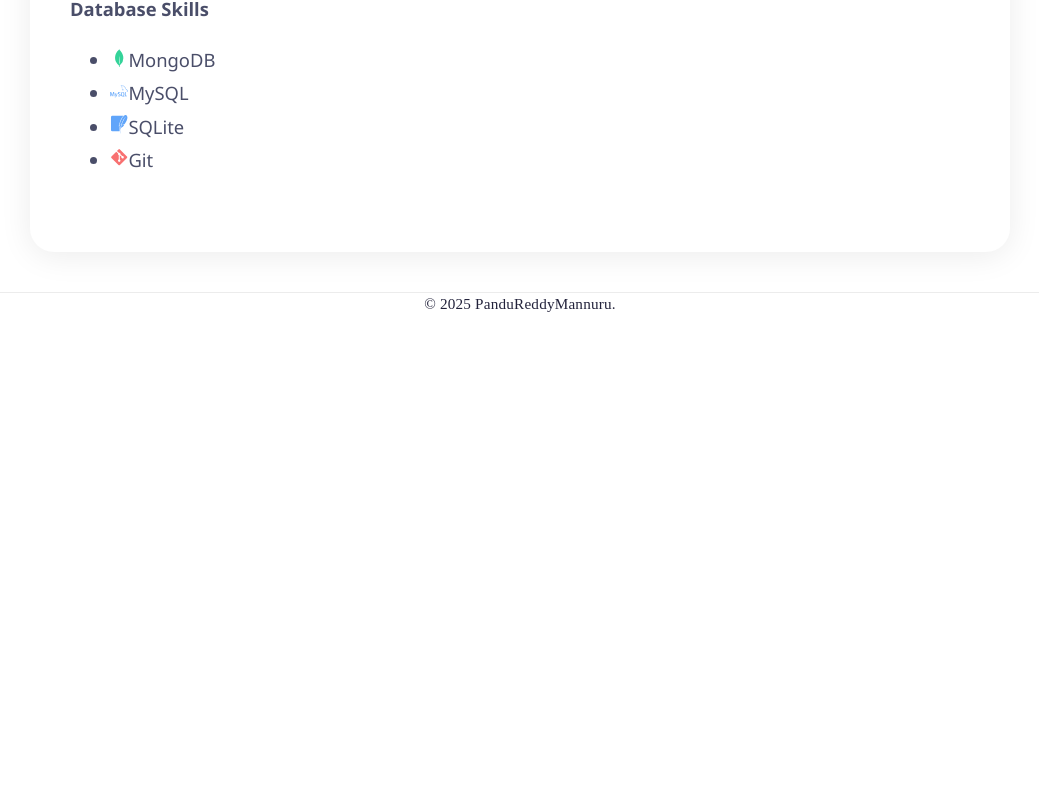
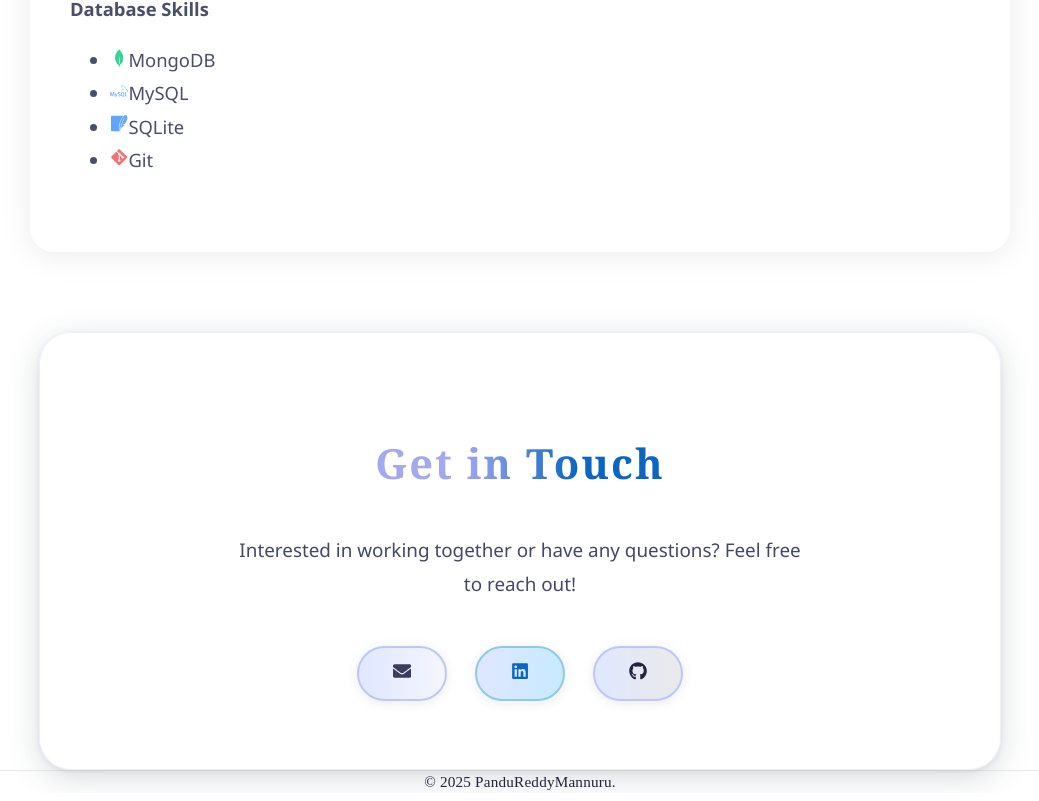
Before and after one commit to PanduReddyMannuru/Portifolio, a React (Vite) app: page / in a window 1280 px wide. Shown: the part 1821-2622 px from the top of the page, without its empty margins (128-1167 px from the left). Before the commit the page ends 2144 px from the top, so only its background shows below. Built offline with nearby package versions, Linux system fonts and the light colour scheme.

Commit message:
modified

```diff
--- /dev/null
+++ b/src/components/Connect.jsx
@@ -0,0 +1,34 @@
+import React from 'react';
+import { FaEnvelope, FaLinkedin, FaGithub } from 'react-icons/fa';
+import '../styles/Connect.css';
+
+const Connect = () => {
+    return (
+        <section id="connect" className="connect-section">
+            <h2 className="connect-heading">Get in Touch</h2>
+            <p className="connect-text">
+                Interested in working together or have any questions? Feel free to reach out!
+            </p>
+            <div className="connect-links">
+            <a href="mailto:your.email@example.com" className="connect-link email" aria-label="Email">
+                <span className="icon-rect">
+                    <FaEnvelope />
+                </span>
+            </a>
+            <a href="https://www.linkedin.com/in/yourprofile" target="_blank" rel="noopener noreferrer" className="connect-link linkedin" aria-label="LinkedIn">
+                <span className="icon-rect">
+                    <FaLinkedin />
+                </span>
+            </a>
+            <a href="https://github.com/yourusername" target="_blank" rel="noopener noreferrer" className="connect-link github" aria-label="GitHub">
+                <span className="icon-rect">
+                    <FaGithub />
+                </span>
+            </a>
+
+            </div>
+        </section>
+    );
+};
+
+export default Connect;
--- a/src/components/HomePage.jsx
+++ b/src/components/HomePage.jsx
@@ -1,12 +1,13 @@
 import Home from './Home.jsx'
 import Projects from './Projects.jsx'
 import AboutMe from './AboutMe.jsx'
+import Connect from './Connect.jsx'
 
 const HomePage = () => (
   <>
     <Home />
     <AboutMe />
-
+    <Connect />
   </>
 )
 
--- /dev/null
+++ b/src/styles/Connect.css
@@ -0,0 +1,160 @@
+/* Connect.css - Creative Version */
+
+.connect-section {
+    max-width: 600px;
+    margin: 40px auto 0 ;
+    padding: 68px 180px;
+    background: rgba(255, 255, 255, 0.75);
+    border-radius: 32px;
+    box-shadow: 0 8px 32px #2c3e502e, 0 1.5px 6px rgba(44, 62, 80, 0.08);
+    display: flex;
+    flex-direction: column;
+    align-items: center;
+    backdrop-filter: blur(8px);
+    border: 1.5px solid rgba(163, 168, 240, 0.18);
+    transition: box-shadow 0.4s, transform 0.3s;
+    animation: popIn 0.8s cubic-bezier(.68,-0.55,.27,1.55);
+}
+
+@keyframes popIn {
+    0% { opacity: 0; transform: scale(0.95) translateY(40px);}
+    100% { opacity: 1; transform: scale(1) translateY(0);}
+}
+
+.connect-section:hover {
+    box-shadow: 0 16px 48px rgba(44, 62, 80, 0.22), 0 4px 16px rgba(44, 62, 80, 0.10);
+    transform: translateY(-4px) scale(1.02);
+}
+
+.connect-heading {
+    font-size: 2.6rem;
+    font-weight: 800;
+    color: #23233b;
+    margin-bottom: 16px;
+    letter-spacing: 2px;
+    font-family: 'Georgia', serif;
+    background: linear-gradient(90deg, #a3a8f0 30%, #0a66c2 70%);
+    -webkit-background-clip: text;
+    -webkit-text-fill-color: transparent;
+    background-clip: text;
+}
+
+.connect-text {
+    color: #44476a;
+    font-size: 1.18rem;
+    margin-bottom: 36px;
+    text-align: center;
+    line-height: 1.8;
+    font-family: 'Segoe UI', 'Arial', sans-serif;
+    background: rgba(255,255,255,0.4);
+    border-radius: 12px;
+    padding: 8px 16px;
+}
+
+.connect-links {
+    display: flex;
+    gap: 28px;
+    flex-wrap: wrap;
+    justify-content: center;
+}
+
+.connect-link {
+    display: inline-block;
+    padding: 14px 34px;
+    border-radius: 28px;
+    font-size: 1.13rem;
+    font-weight: 600;
+    text-decoration: none;
+    background: linear-gradient(90deg, #f4f6ff 0%, #e0e7ff 100%);
+    color: #23233b;
+    box-shadow: 0 2px 12px rgba(44, 62, 80, 0.10);
+    transition:
+        background 0.25s,
+        color 0.2s,
+        transform 0.22s,
+        box-shadow 0.22s,
+        border 0.22s;
+    border: 2.5px solid transparent;
+    position: relative;
+    overflow: hidden;
+    z-index: 1;
+}
+
+.connect-link::before {
+    content: "";
+    position: absolute;
+    left: -50%;
+    top: -50%;
+    width: 200%;
+    height: 200%;
+    background: linear-gradient(120deg, #a3a8f0 0%, #0a66c2 100%);
+    opacity: 0;
+    transition: opacity 0.3s;
+    z-index: -1;
+}
+
+.connect-link:hover::before,
+.connect-link:focus::before {
+    opacity: 0.18;
+}
+
+.connect-link:hover,
+.connect-link:focus {
+    background: linear-gradient(90deg, #23233b 0%, #a3a8f0 100%);
+    color: #fff;
+    transform: translateY(-3px) scale(1.06) rotate(-1deg);
+    box-shadow: 0 8px 32px rgba(44, 62, 80, 0.18);
+    border-color: #a3a8f0;
+}
+
+.connect-link.email {
+    background: linear-gradient(90deg, #e0e7ff 0%, #f4f6ff 100%);
+    color: #3b3b5c;
+    border-color: #bfc6f7;
+}
+
+.connect-link.email:hover {
+    background: linear-gradient(90deg, #a3a8f0 0%, #23233b 100%);
+    color: #fff;
+}
+
+.connect-link.linkedin {
+    background: linear-gradient(90deg, #e0e7ff 0%, #c7eaff 100%);
+    color: #0a66c2;
+    border-color: #8ecae6;
+}
+
+.connect-link.linkedin:hover {
+    background: linear-gradient(90deg, #0a66c2 0%, #a3a8f0 100%);
+    color: #fff;
+}
+
+.connect-link.github {
+    background: linear-gradient(90deg, #e0e7ff 0%, #eaeaea 100%);
+    color: #23233b;
+    border-color: #bfc6f7;
+}
+
+.connect-link.github:hover {
+    background: linear-gradient(90deg, #23233b 0%, #a3a8f0 100%);
+    color: #fff;
+}
+
+@media (max-width: 600px) {
+    .connect-section {
+        padding: 28px 8px;
+        border-radius: 18px;
+    }
+    .connect-heading {
+        font-size: 1.6rem;
+    }
+    .connect-links {
+        flex-direction: column;
+        gap: 18px;
+        width: 100%;
+    }
+    .connect-link {
+        width: 100%;
+        text-align: center;
+    }
+}
```
